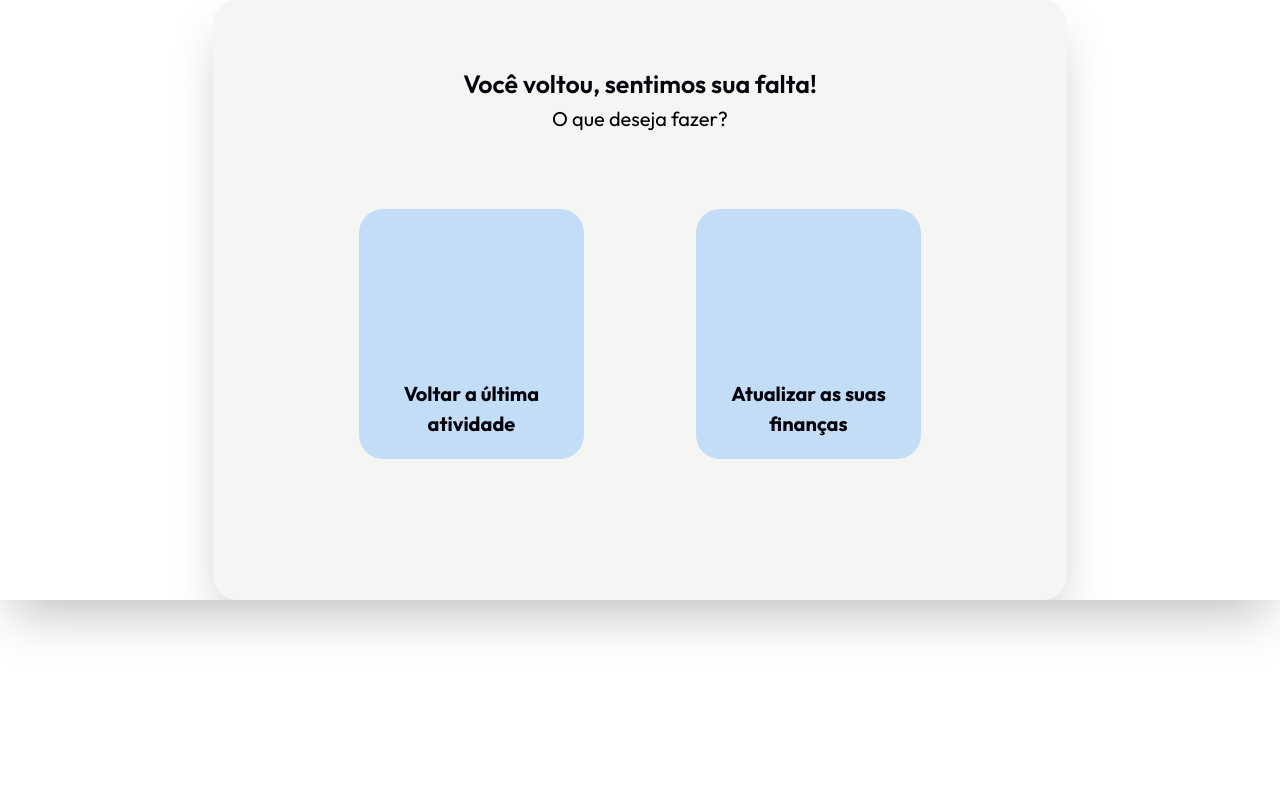
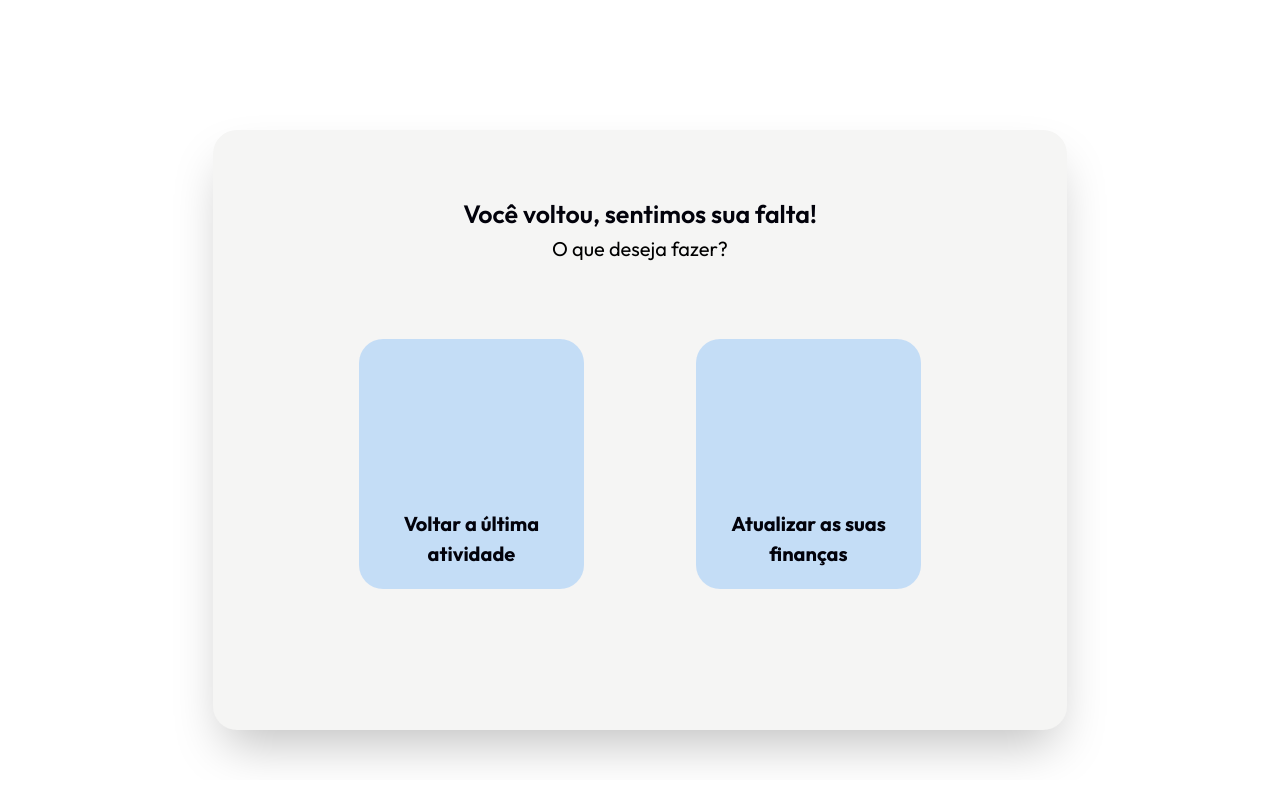
Before and after one commit to yanrafael/vouvi-frontend-client, a React (Vite) app: page /vouvi-frontend-client/user-return in a window 1280 px wide. Built offline with nearby package versions, Linux system fonts and the light colour scheme; some icons are missing.

Commit message:
responsivo
user return

```diff
--- a/src/pages/UserReturn/UserReturn.jsx
+++ b/src/pages/UserReturn/UserReturn.jsx
@@ -3,7 +3,7 @@ import PropTypes from "prop-types";
 
 function UserReturn() {
   return (
-    <section className="md:mt-50 left-0 top-0 z-20 flex h-full lg:items-center justify-center overflow-y-hidden backdrop-blur-[25px] md:h-auto lg:fixed lg:w-full lg:shadow-2xl dark:bg-black/50 mr-7 ">
+    <section className="md:mt-50 left-0 top-0 z-20 flex h-full lg:items-center justify-center overflow-y-hidden backdrop-blur-[25px] md:h-auto lg:fixed lg:w-full  dark:bg-black/50 mr-7 lg:mt-20 lg:h-[700px] mt-20">
       <div className="flex w-96 flex-col items-center justify-center rounded-md bg-white p-6 shadow-2xl md:h-[600px] md:w-[600px] lg:w-8/12 dark:bg-[#1B1B1B] dark:shadow-black  ">
         <p className="text-nowrap text-[20px] font-semibold text-black dark:text-[#FFFFFF] md:text-[25px]">
           Você voltou, sentimos sua falta!
@@ -33,7 +33,7 @@ function UserReturn() {
 function Box({ icon, cor, texto }) {
   return (
     <div
-      className={`${cor ? "hover:bg-primary-200" : "hover:bg-secondary-200"} hover:rounded-md hover:border-8 hover:bg-opacity-30 ${cor ? "hover:border-[#7C20BE]" : "hover:border-secondary-200"} flex items-center justify-center rounded-md bg-secondary-200/20 p-4 text-center text-[90px] text-black shadow-black md:h-[200px] md:w-48 md:text-center md:text-[140px] lg:flex lg:h-[250px] lg:w-4/12 lg:text-[150px] dark:bg-black dark:text-white flex-col w-40`}
+      className={`${cor ? "hover:bg-primary-200" : "hover:bg-secondary-200"} hover:rounded-md hover:border-8 hover:bg-opacity-30 ${cor ? "hover:border-[#7C20BE]" : "hover:border-secondary-200"} flex items-center justify-center rounded-md bg-secondary-200/20 p-4 text-center text-[90px] text-black shadow-black md:h-[200px] md:w-48 md:text-center md:text-[140px] lg:flex lg:h-[250px] lg:w-4/12 lg:text-[150px] dark:bg-black dark:text-white flex-col w-40 `}
     >
       {icon}
       <p className="text-[16px] font-bold md:text-[16px] lg:text-[20px]">
```
